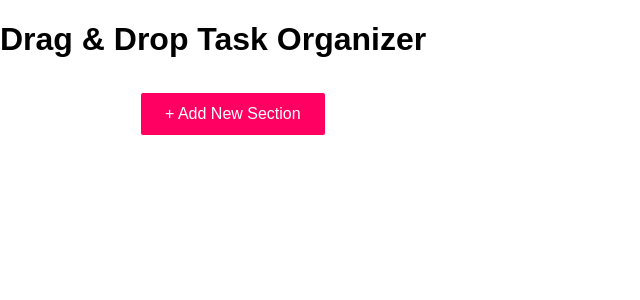
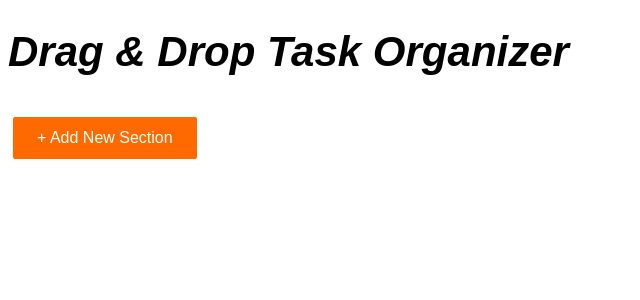
Before and after one commit to kraviecdev/dragdrop, a React (Vite) app: page / in a window 1280 px wide. Shown: the top 300 px of the page, without its empty margins (0-640 px from the left). Built offline with nearby package versions, Linux system fonts and the light colour scheme.

Commit message:
change colors, add styles to #root & h1

```diff
--- a/src/App.css
+++ b/src/App.css
@@ -12,17 +12,30 @@ body {
 }
 
 :root {
-  --main-color: #ffffff;
-  --main-background: #0044ff;
-  --button-primary: #ff0062;
-  --button-primary-hover: #ff0062;
-  --button-primary-active: #ff0062;
-  --droppable-hover: #d6e1ff;
+  --main-color: #ededed;
+  --secondary-color: #83756e;
+  --main-background: #202020;
+  --secondary-background: #fbd9ac;
+  --button-primary: #ff6a00;
+  --button-primary-hover: #d15901;
+}
+
+#root {
+  max-width: 1400px;
+  margin: 0 auto;
+  display: flex;
+  flex-direction: column;
 }
 
 main {
   display: grid;
   grid-template-columns: repeat(auto-fill, minmax(300px, 1fr));
-  max-width: 1024px;
-  margin: 0 auto;
+  flex-grow: 1;
 }
+
+h1 {
+  text-transform: capitalize;
+  font-style: italic;
+  font-size: 42px;
+  padding: 0 8px;
+}
```
